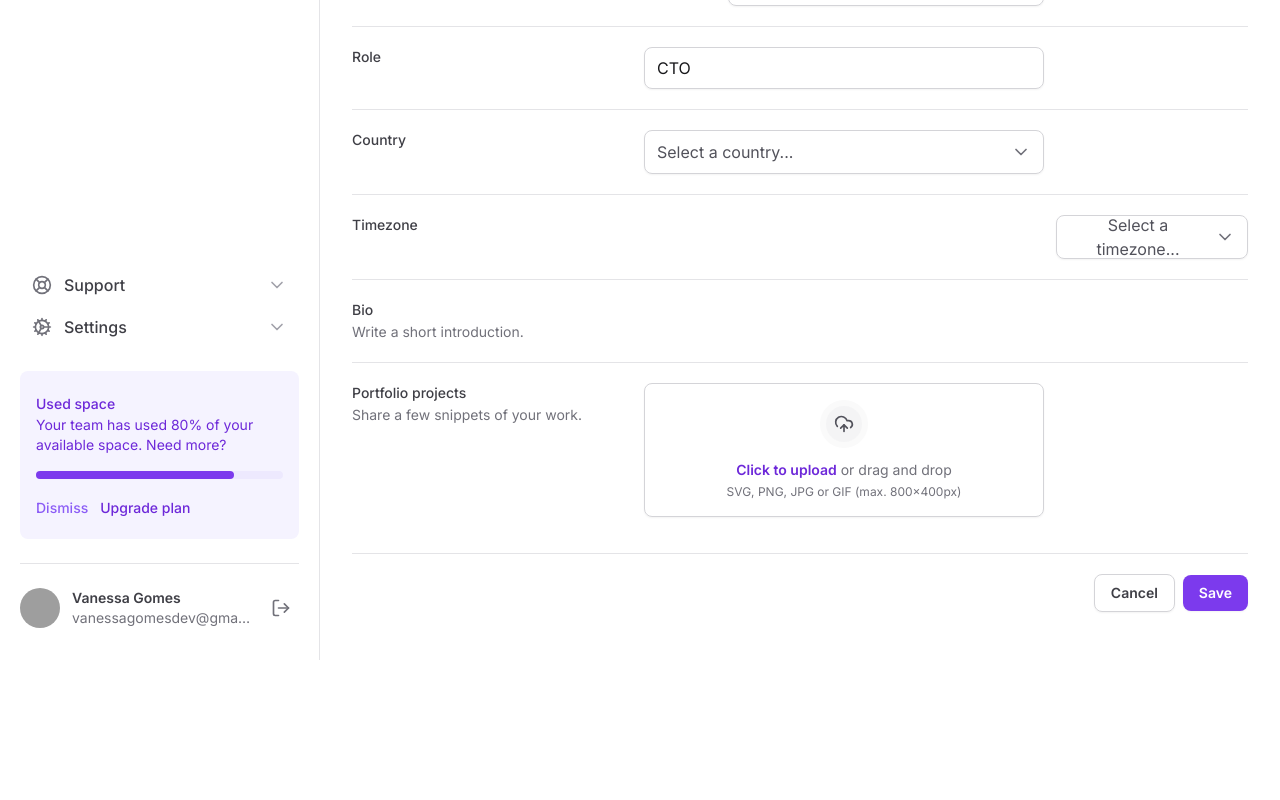
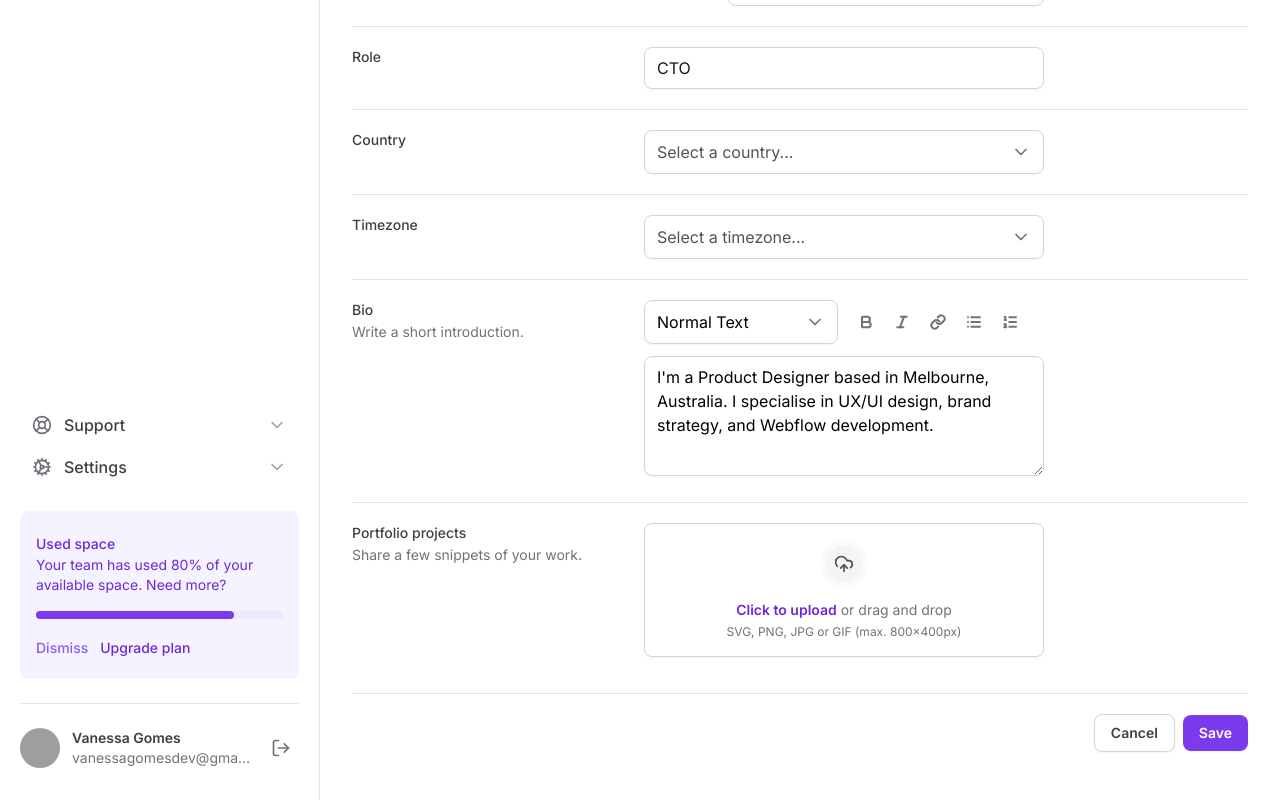
Before and after one commit to vanessagomes-dev/tailwind-next, a Next.js app: page / in a window 1280 px wide. Shown: the part 544-1344 px from the top of the page. Before the commit the page ends 1204 px from the top, so only its background shows below. Built offline with nearby package versions, Linux system fonts and the light colour scheme; grey boxes are pictures that could not be loaded.

Commit message:
feat(form): adicionar campo de Bio com Textarea no formulário
Implementado o último elemento do formulário, adicionando a seção de Bio utilizando um Textarea customizado. Mantida a estrutura e o padrão de composição dos demais campos.

```diff
--- a/app/components/Form/Select/index.tsx
+++ b/app/components/Form/Select/index.tsx
@@ -4,14 +4,14 @@
 import { ChevronDown } from 'lucide-react'
 import { ReactNode } from 'react'
 
-export interface SelectProps {
+export interface SelectProps extends SelectPrimitive.SelectProps {
   children: ReactNode
   placeholder: string
 }
 
-export function Select({ children, placeholder }: SelectProps) {
+export function Select({ children, placeholder, ...props }: SelectProps) {
   return (
-    <SelectPrimitive.Root>
+    <SelectPrimitive.Root {...props}>
       <SelectPrimitive.Trigger className="flex h-11 w-full items-center justify-between gap-2 rounded-lg border border-zinc-300 px-3 py-2 shadow-sm data-[placeholder]:text-zinc-600">
         <SelectPrimitive.Value
           placeholder={placeholder}
@@ -27,7 +27,7 @@
           side="bottom"
           position="popper"
           sideOffset={8}
-          className="z-10 w-[--radix-select-trigger-width] overflow-hidden rounded-lg border border-zinc-200 bg-white"
+          className="z-10 w-[--radix-select-trigger-width] overflow-hidden rounded-lg border border-zinc-200 bg-white shadow-sm"
         >
           <SelectPrimitive.Viewport>{children}</SelectPrimitive.Viewport>
         </SelectPrimitive.Content>
--- /dev/null
+++ b/app/components/Form/Textarea.tsx
@@ -0,0 +1,12 @@
+import { ComponentProps } from 'react'
+
+export type TextareaProps = ComponentProps<'textarea'>
+
+export function Textarea(props: TextareaProps) {
+  return (
+    <textarea
+      className="min-h-[120px] w-full resize-y rounded-lg border border-zinc-300 px-3 py-2 shadow-sm"
+      {...props}
+    />
+  )
+}
--- a/app/page.tsx
+++ b/app/page.tsx
@@ -1,9 +1,10 @@
 import { SettingsTabs } from "./components/SettingsTabs"
 import * as Input from "./components/Input"
 import * as FileInput from "./components/Form/FileInput"
-import { Mail } from "lucide-react"
 import { Select } from "./components/Form/Select"
 import { SelectItem } from "./components/Form/Select/SelectItem"
+import { Bold, Italic, Link, List, ListOrdered, Mail } from "lucide-react"
+import { Textarea } from "./components/Form/Textarea"
 
 export default function Home() {
   return (
@@ -137,7 +138,6 @@
             >
               Timezone
             </label>
-            <div />
             <Select placeholder="Select a timezone...">
               <SelectItem
                 value="utc8"
@@ -155,7 +155,59 @@
                 Write a short introduction.
               </span>
             </label>
-            <div />
+            <div className="space-y-3">
+              <div className="grid grid-cols-2 gap-3">
+                <Select placeholder="" defaultValue="normal">
+                  <SelectItem
+                    value="normal"
+                    defaultChecked
+                    text="Normal Text"
+                  />
+                  <SelectItem value="md" text="Markdown" />
+                </Select>
+
+                <div className="flex items-center gap-1">
+                  <button
+                    type="button"
+                    className="rounded-md p-2 hover:bg-zinc-50"
+                  >
+                    <Bold className="h-4 w-4 text-zinc-500" strokeWidth={3} />
+                  </button>
+                  <button
+                    type="button"
+                    className="rounded-md p-2 hover:bg-zinc-50"
+                  >
+                    <Italic className="h-4 w-4 text-zinc-500" strokeWidth={3} />
+                  </button>
+                  <button
+                    type="button"
+                    className="rounded-md p-2 hover:bg-zinc-50"
+                  >
+                    <Link className="h-4 w-4 text-zinc-500" strokeWidth={3} />
+                  </button>
+                  <button
+                    type="button"
+                    className="rounded-md p-2 hover:bg-zinc-50"
+                  >
+                    <List className="h-4 w-4 text-zinc-500" strokeWidth={3} />
+                  </button>
+                  <button
+                    type="button"
+                    className="rounded-md p-2 hover:bg-zinc-50"
+                  >
+                    <ListOrdered
+                      className="h-4 w-4 text-zinc-500"
+                      strokeWidth={3}
+                    />
+                  </button>
+                </div>
+              </div>
+
+              <Textarea
+                id="bio"
+                defaultValue="I'm a Product Designer based in Melbourne, Australia. I specialise in UX/UI design, brand strategy, and Webflow development."
+              />
+            </div>
           </div>
 
           {/* PROJECTS */}
```
